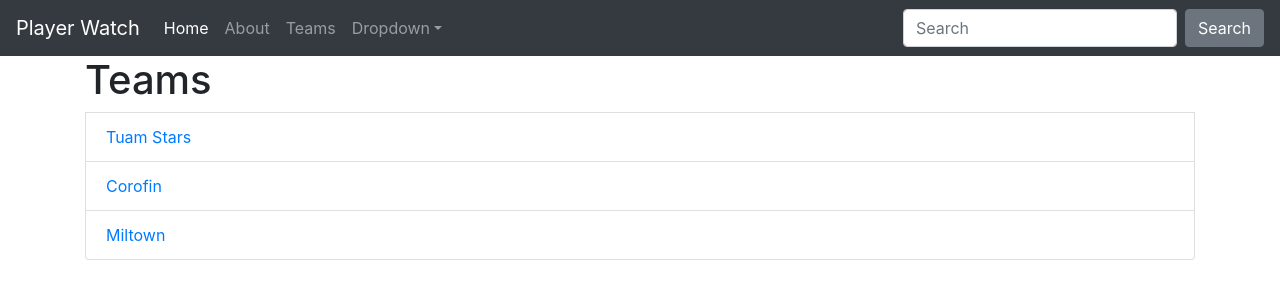
After one commit to j4mt/PlayerWatch, a Flask app: page /teams in a window 1280 px wide. The commit adds this page. Shown: the top 300 px of the page. Run offline with Flask 2, Linux system fonts and the light colour scheme; some libraries are stand-ins or nearby versions.

Commit message:
adding teams

```diff
--- a/app.py
+++ b/app.py
@@ -1,7 +1,9 @@
 from flask import Flask, render_template
+from data import Teams
 
 app = Flask(__name__)
 
+articles = Teams()
 
 @app.route('/')
 def index():
@@ -12,6 +14,14 @@ def index():
 def about():
     return render_template('about.html')
 
+@app.route('/teams')
+def teams():
+    return render_template('teams.html', teams=Teams())
+
+@app.route('/team/<string:id>')
+def team(id):
+    return render_template('teams.html', id=id)
+
 
 if __name__ == '__main__':
     app.run(debug=True)
--- /dev/null
+++ b/data.py
@@ -0,0 +1,25 @@
+def Teams():
+    teams = [
+        {
+            'id': 1,
+            'title':'Tuam Stars',
+            'body': 'Player Statics for Tuam Stars.',
+            'author': 'j4mt',
+            'create_date': '07-03/2019'
+        },
+        {
+            'id': 2,
+            'title': 'Corofin',
+            'body': 'Player Statics for Corofin',
+            'author': 'Dr Do Chice',
+            'create_date': '07-03/2019'
+        },
+        {
+            'id': 3,
+            'title': 'Miltown',
+            'body': 'Player Statics for Miltown',
+            'author': 'That mush that stands on the corner of the square in tuam',
+            'create_date': '07-03/2019'
+        }
+    ]
+    return teams
--- a/templates/includes/_navbar.html
+++ b/templates/includes/_navbar.html
@@ -13,13 +13,13 @@
         <a class="nav-link" href="/about">About</a>
       </li>
       <li class="nav-item">
-        <a class="nav-link disabled" href="#" tabindex="-1" aria-disabled="true">Disabled</a>
+        <a class="nav-link" href="/teams" >Teams</a>
       </li>
       <li class="nav-item dropdown">
         <a class="nav-link dropdown-toggle" href="#" id="dropdown01" data-toggle="dropdown" aria-haspopup="true" aria-expanded="false">Dropdown</a>
         <div class="dropdown-menu" aria-labelledby="dropdown01">
           <a class="dropdown-item" href="/">Action</a>
-          <a class="dropdown-item" href="#">Another action</a>
+          <a class="dropdown-item" href="/articles">Articles</a>
           <a class="dropdown-item" href="/about">About</a>
         </div>
       </li>
--- /dev/null
+++ b/templates/team.html
@@ -0,0 +1,5 @@
+{% extends 'layout.html' %}
+
+{% block body %}
+        <h1>{{id}}</h1>
+{% endblock %}
--- /dev/null
+++ b/templates/teams.html
@@ -0,0 +1,11 @@
+{% extends 'layout.html' %}
+
+{% block body %}
+
+        <h1>Teams</h1>
+        <ul class="list-group"></ul>
+        {% for team in teams%}
+            <li class="list-group-item"><a href="team/{{team.id}}"> {{team.title}}</a></li>
+        {% endfor %}
+
+{% endblock %}
```
